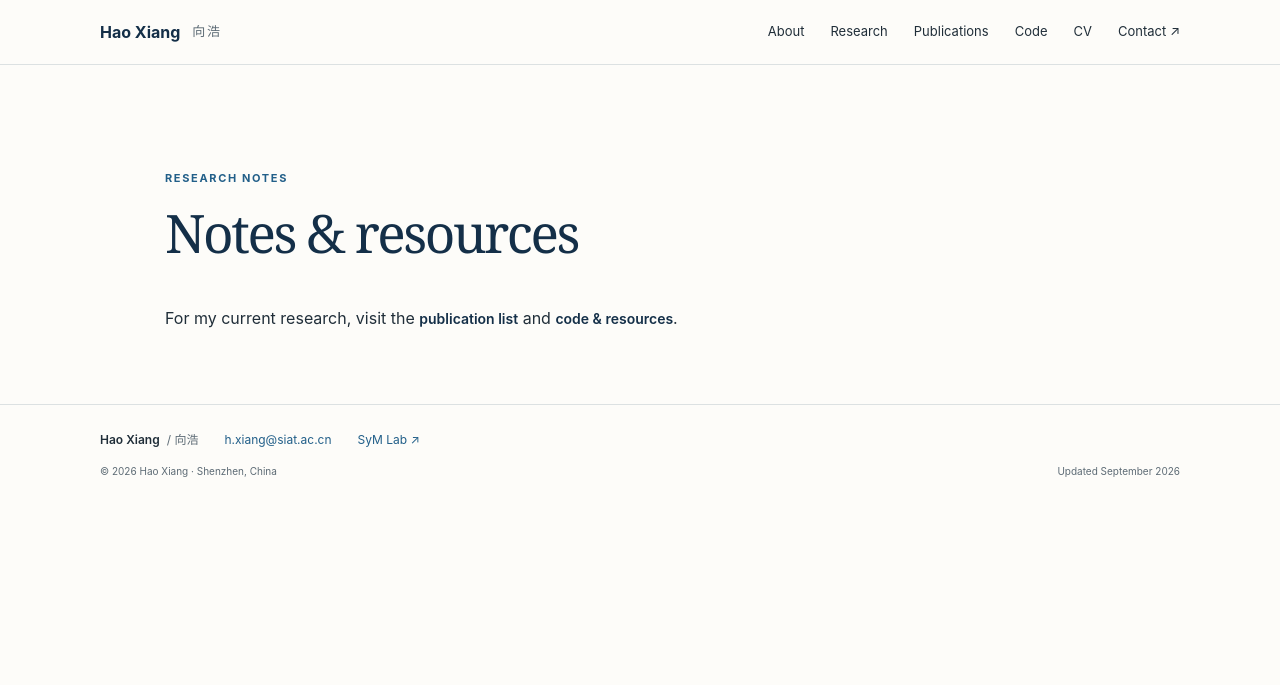
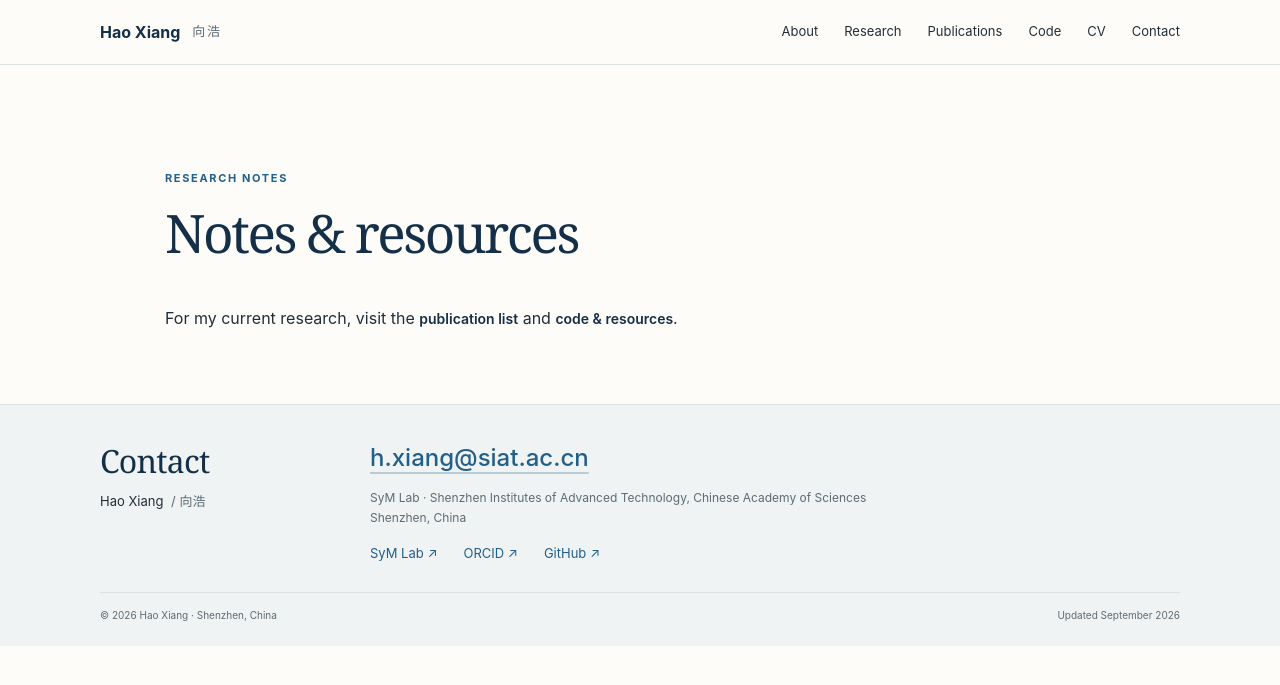
Before and after one commit to Maiya19724/Maiya19724.github.io, a Jekyll site: the page built from _pages/year-archive.html, in a window 1280 px wide. Shown: the top 685 px of the page. Built offline with Jekyll 4.4.1, drawn with Linux system fonts in a browser that asks for light colours.

Commit message:
Fix homepage section navigation and clarify contact details

```diff
--- a/_includes/academic-nav.html
+++ b/_includes/academic-nav.html
@@ -1,6 +1,6 @@
-<a href="{{ '/' | relative_url }}"{% if page.kind == 'home' %} aria-current="page"{% endif %}>About</a>
-<a href="{{ '/#research' | relative_url }}">Research</a>
+<a href="{{ '/' | relative_url }}" data-nav-section="main-content"{% if page.kind == 'home' %} aria-current="location"{% endif %}>About</a>
+<a href="{{ '/#research' | relative_url }}" data-nav-section="research">Research</a>
 <a href="{{ '/publications/' | relative_url }}"{% if page.kind == 'publications' or page.collection == 'publications' %} aria-current="page"{% endif %}>Publications</a>
-<a href="{{ '/#software' | relative_url }}">Code</a>
+<a href="{{ '/#software' | relative_url }}" data-nav-section="software">Code</a>
 <a href="{{ '/cv/' | relative_url }}"{% if page.kind == 'cv' %} aria-current="page"{% endif %}>CV</a>
-<a class="nav-contact" href="{{ '/#contact' | relative_url }}">Contact <span aria-hidden="true">↗</span></a>
+<a class="nav-contact" href="{{ '/#contact' | relative_url }}" data-nav-section="contact">Contact</a>
--- a/_layouts/academic.html
+++ b/_layouts/academic.html
@@ -36,7 +36,14 @@
   <main id="main-content" tabindex="-1">{{ content }}</main>
   <footer id="contact" class="site-footer">
     <div class="shell">
-      <div class="footer-contact"><span>Hao Xiang <span lang="zh">/ 向浩</span></span><a href="mailto:{{ site.data.profile.email }}">{{ site.data.profile.email }}</a><a href="{{ site.data.profile.lab_url }}">SyM Lab <span aria-hidden="true">↗</span></a></div>
+      <section class="contact-panel" aria-labelledby="contact-title">
+        <div class="contact-heading"><h2 id="contact-title">Contact</h2><p>Hao Xiang <span lang="zh">/ 向浩</span></p></div>
+        <div class="contact-details">
+          <a class="contact-email" href="mailto:{{ site.data.profile.email }}" aria-label="Email Hao Xiang at {{ site.data.profile.email }}">{{ site.data.profile.email }}</a>
+          <p class="contact-affiliation">{{ site.data.profile.lab }} · {{ site.data.profile.institution }}<br>{{ site.data.profile.location }}</p>
+          <div class="contact-links"><a href="{{ site.data.profile.lab_url }}">SyM Lab <span aria-hidden="true">↗</span></a><a href="{{ site.data.profile.orcid }}">ORCID <span aria-hidden="true">↗</span></a><a href="{{ site.data.profile.github }}">GitHub <span aria-hidden="true">↗</span></a></div>
+        </div>
+      </section>
       <div class="footer-bottom"><span>© {{ site.time | date: '%Y' }} Hao Xiang · Shenzhen, China</span><span>Updated {{ site.data.profile.updated | date: '%B %Y' }}</span></div>
       {% if page.kind == 'home' %}
       <details class="personal-note"><summary>Personal note</summary><p>🇵🇸 🇺🇦 In Memory of Innocent Lives Lost in the World</p><p>🌊 From River to the Sea 🕊️</p></details>
--- a/assets/css/academic.css
+++ b/assets/css/academic.css
@@ -490,26 +490,54 @@
 
 .site-footer {
   border-top: 1px solid var(--line);
-  padding-block: 25px 22px;
-}
-.footer-contact {
+  background: var(--soft);
+  padding-block: 36px 22px;
+}
+.contact-panel {
+  display: grid;
+  grid-template-columns: 206px minmax(0, 1fr);
+  gap: 64px;
+}
+.contact-heading h2 {
+  font: 500 32px/1.25 var(--serif);
+  letter-spacing: -0.025em;
+}
+.contact-heading p {
+  margin-top: 10px;
+  font-size: 13px;
+}
+.contact-heading span {
+  color: var(--muted);
+  margin-left: 4px;
+}
+.contact-email {
+  display: inline-block;
+  font-size: 24px;
+  line-height: 1.4;
+  font-weight: 550;
+  color: var(--blue);
+  text-decoration: underline;
+  text-decoration-color: #b9cbd5;
+  text-underline-offset: 6px;
+  overflow-wrap: anywhere;
+}
+.contact-email:hover {
+  text-decoration-color: currentColor;
+}
+.contact-affiliation {
+  margin-top: 14px;
+  font-size: 12px;
+  color: var(--muted);
+}
+.contact-links {
   display: flex;
   flex-wrap: wrap;
-  gap: 8px 26px;
-  font-size: 12px;
-}
-.footer-contact > span {
-  font-weight: 600;
-}
-.footer-contact > span span {
-  font-weight: 400;
-  color: var(--muted);
-  margin-left: 4px;
-}
-.footer-contact a {
-  color: var(--blue);
-}
-.footer-contact a:hover {
+  gap: 12px 26px;
+  margin-top: 15px;
+  color: var(--blue);
+  font-size: 13px;
+}
+.contact-links a:hover {
   text-decoration: underline;
 }
 .footer-bottom {
@@ -517,7 +545,9 @@
   justify-content: space-between;
   gap: 10px;
   font-size: 10px;
-  margin-top: 14px;
+  border-top: 1px solid var(--line);
+  padding-top: 14px;
+  margin-top: 28px;
   color: var(--muted);
 }
 .personal-note {
@@ -1025,6 +1055,9 @@
   }
   .mobile-nav a[aria-current] {
     color: var(--blue);
+    text-decoration: underline;
+    text-decoration-thickness: 2px;
+    text-underline-offset: 6px;
   }
   .personal-home {
     display: block;
@@ -1280,9 +1313,12 @@
   .education-summary dd {
     font-size: 12px;
   }
-  .footer-contact {
-    gap: 8px 18px;
-    font-size: 11px;
+  .contact-panel {
+    grid-template-columns: 1fr;
+    gap: 20px;
+  }
+  .contact-email {
+    font-size: 22px;
   }
   .footer-bottom {
     flex-direction: column;
--- a/assets/js/academic.js
+++ b/assets/js/academic.js
@@ -14,6 +14,94 @@
         menu.querySelector("summary").focus();
       }
     });
+  }
+
+  if (document.body.classList.contains("home")) {
+    const links = [...document.querySelectorAll("[data-nav-section]")];
+    const sections = [...new Set(links.map((link) => link.dataset.navSection))]
+      .map((id) => document.getElementById(id))
+      .filter(Boolean);
+    let anchor = null;
+    let queued = false;
+    const setCurrent = (id) => {
+      links.forEach((link) => {
+        if (link.dataset.navSection === id) {
+          link.setAttribute("aria-current", "location");
+        } else {
+          link.removeAttribute("aria-current");
+        }
+      });
+    };
+    const update = () => {
+      queued = false;
+      const offset = parseFloat(getComputedStyle(document.documentElement).scrollPaddingTop) || 0;
+      const maxScroll = Math.max(0, document.documentElement.scrollHeight - window.innerHeight);
+      if (anchor) {
+        const target = Math.max(0, Math.min(maxScroll,
+          anchor.section.getBoundingClientRect().top + window.scrollY - offset));
+        const arrived = Math.abs(window.scrollY - target) <= 2;
+        // Keep the clicked item selected during smooth scrolling, including
+        // anchors near the page bottom that cannot reach the top of the viewport.
+        if (!anchor.arrived || arrived) {
+          anchor.arrived = arrived;
+          setCurrent(anchor.section.id);
+          return;
+        }
+        anchor = null;
+      }
+      let current = sections[0];
+      sections.forEach((section) => {
+        if (section.getBoundingClientRect().top <= offset + 24) current = section;
+      });
+      if (maxScroll > 0 && window.scrollY >= maxScroll - 2) {
+        current = sections[sections.length - 1];
+      }
+      if (current) setCurrent(current.id);
+    };
+    const schedule = () => {
+      if (!queued) {
+        queued = true;
+        requestAnimationFrame(update);
+      }
+    };
+    const selectAnchor = (id) => {
+      const section = sections.find((item) => item.id === id);
+      anchor = section ? { section, arrived: false } : null;
+      if (section) setCurrent(id);
+      schedule();
+    };
+    const syncHash = () => selectAnchor(window.location.hash.slice(1) || "main-content");
+    const resumeTracking = () => {
+      anchor = null;
+      schedule();
+    };
+    links.forEach((link) => link.addEventListener("click", (event) => {
+      if (event.button !== 0 || event.metaKey || event.ctrlKey || event.shiftKey || event.altKey) return;
+      selectAnchor(link.dataset.navSection);
+      if (link.dataset.navSection === "main-content") {
+        event.preventDefault();
+        if (window.location.hash) history.pushState(null, "", link.href);
+        window.scrollTo({ top: 0 });
+      }
+    }));
+    window.addEventListener("scroll", schedule, { passive: true });
+    window.addEventListener("resize", schedule);
+    window.addEventListener("hashchange", syncHash);
+    window.addEventListener("popstate", syncHash);
+    window.addEventListener("wheel", resumeTracking, { passive: true });
+    window.addEventListener("touchstart", resumeTracking, { passive: true });
+    window.addEventListener("pointerdown", resumeTracking, { passive: true });
+    document.addEventListener("keydown", (event) => {
+      if (["ArrowUp", "ArrowDown", "PageUp", "PageDown", "Home", "End", " "].includes(event.key)) resumeTracking();
+    });
+    // A restored page may have been scrolled away from its original hash.
+    window.addEventListener("pageshow", (event) => {
+      if (event.persisted) resumeTracking();
+      else if (window.location.hash) syncHash();
+      else schedule();
+    });
+    if (window.location.hash) syncHash();
+    else update();
   }
 
   const list = document.querySelector("[data-publication-list]");
```
